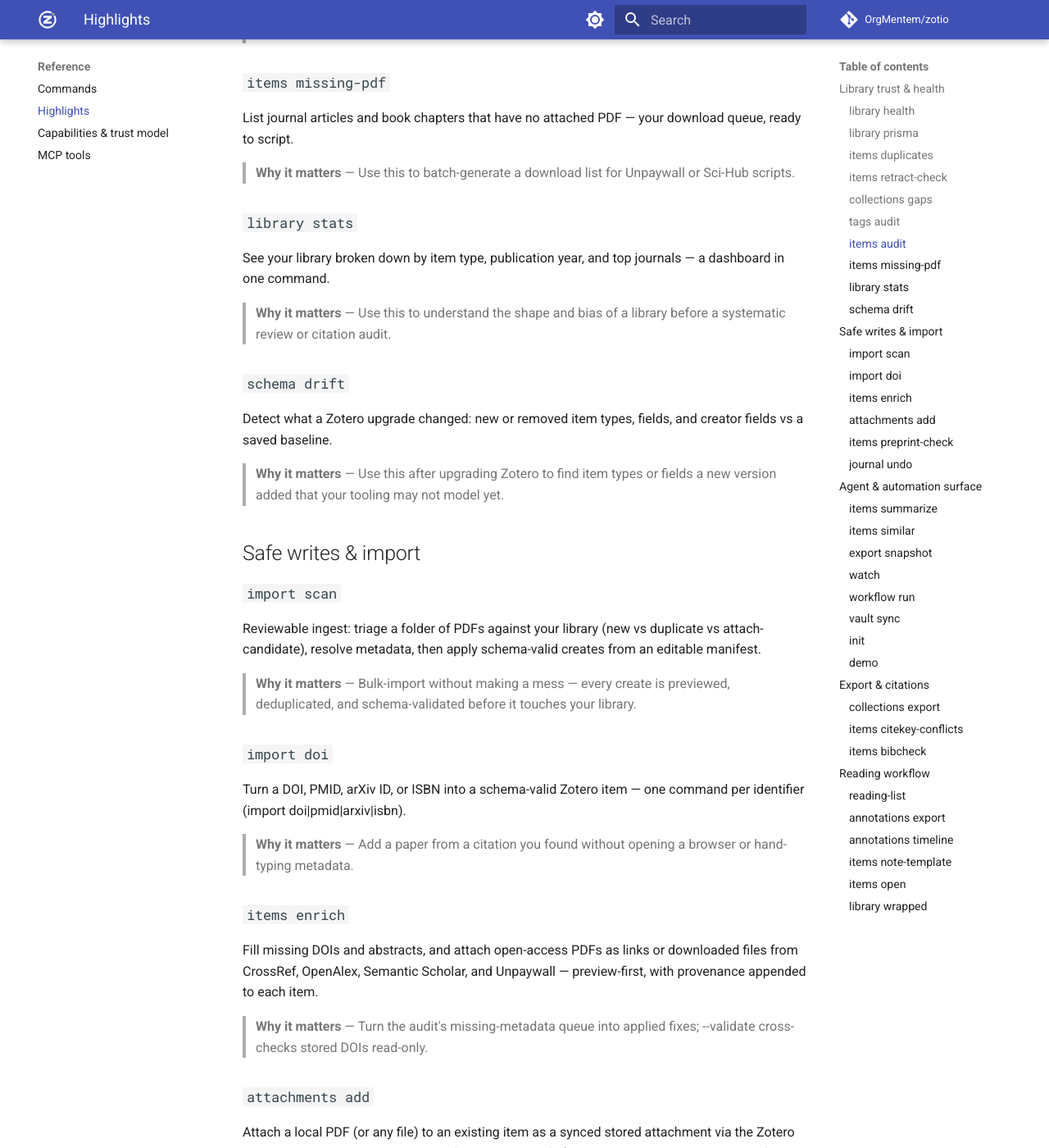
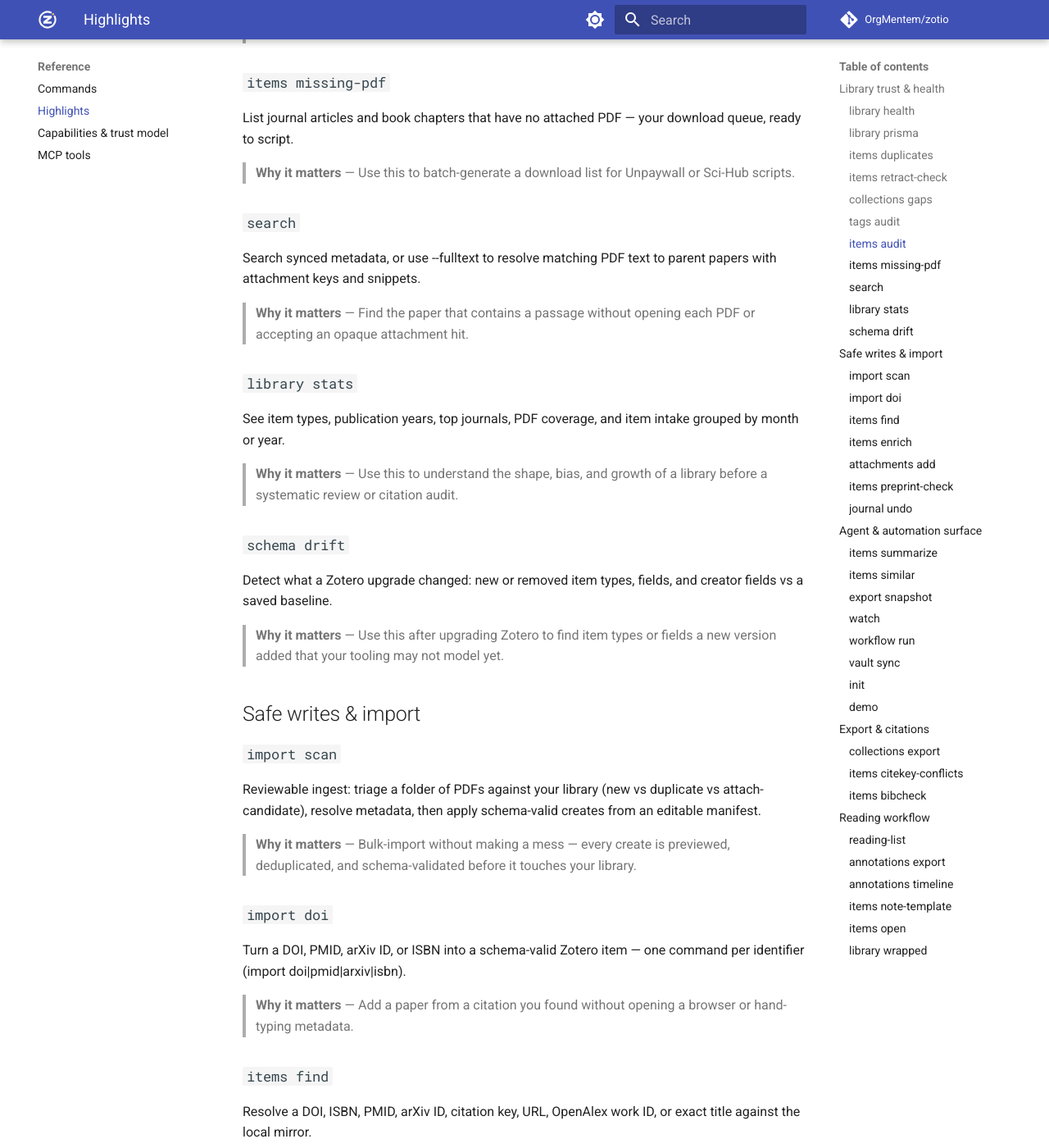
Before and after one commit to OrgMentem/zotio, an MkDocs documentation site: the page built from docs/reference/highlights.md, in a window 1280 px wide and 1400 px high, scrolled down 1685 px. Shown: the whole window at 82% size. Built offline with MkDocs 1.6.1 and Material for MkDocs 9.7.7, drawn with Linux system fonts in a browser that asks for light colours; comment, search, counter and statistics services are not loaded; some of the changed text lies outside the part shown.

Commit message:
docs: publish new local discovery features

```diff
--- a/docs/reference/highlights.md
+++ b/docs/reference/highlights.md
@@ -53,11 +53,17 @@
 
 > **Why it matters** — Use this to batch-generate a download list for Unpaywall or Sci-Hub scripts.
 
+### `search`
+
+Search synced metadata, or use --fulltext to resolve matching PDF text to parent papers with attachment keys and snippets.
+
+> **Why it matters** — Find the paper that contains a passage without opening each PDF or accepting an opaque attachment hit.
+
 ### `library stats`
 
-See your library broken down by item type, publication year, and top journals — a dashboard in one command.
+See item types, publication years, top journals, PDF coverage, and item intake grouped by month or year.
 
-> **Why it matters** — Use this to understand the shape and bias of a library before a systematic review or citation audit.
+> **Why it matters** — Use this to understand the shape, bias, and growth of a library before a systematic review or citation audit.
 
 ### `schema drift`
 
@@ -78,6 +84,12 @@
 Turn a DOI, PMID, arXiv ID, or ISBN into a schema-valid Zotero item — one command per identifier (import doi|pmid|arxiv|isbn).
 
 > **Why it matters** — Add a paper from a citation you found without opening a browser or hand-typing metadata.
+
+### `items find`
+
+Resolve a DOI, ISBN, PMID, arXiv ID, citation key, URL, OpenAlex work ID, or exact title against the local mirror.
+
+> **Why it matters** — Check whether a paper already exists before an import creates a duplicate.
 
 ### `items enrich`
 
```
Also changed, not shown: CHANGELOG.md (+20 -0 lines), README.md (+4 -3 lines), docs/reference/commands.md (+14 -2 lines), 3 other files.
